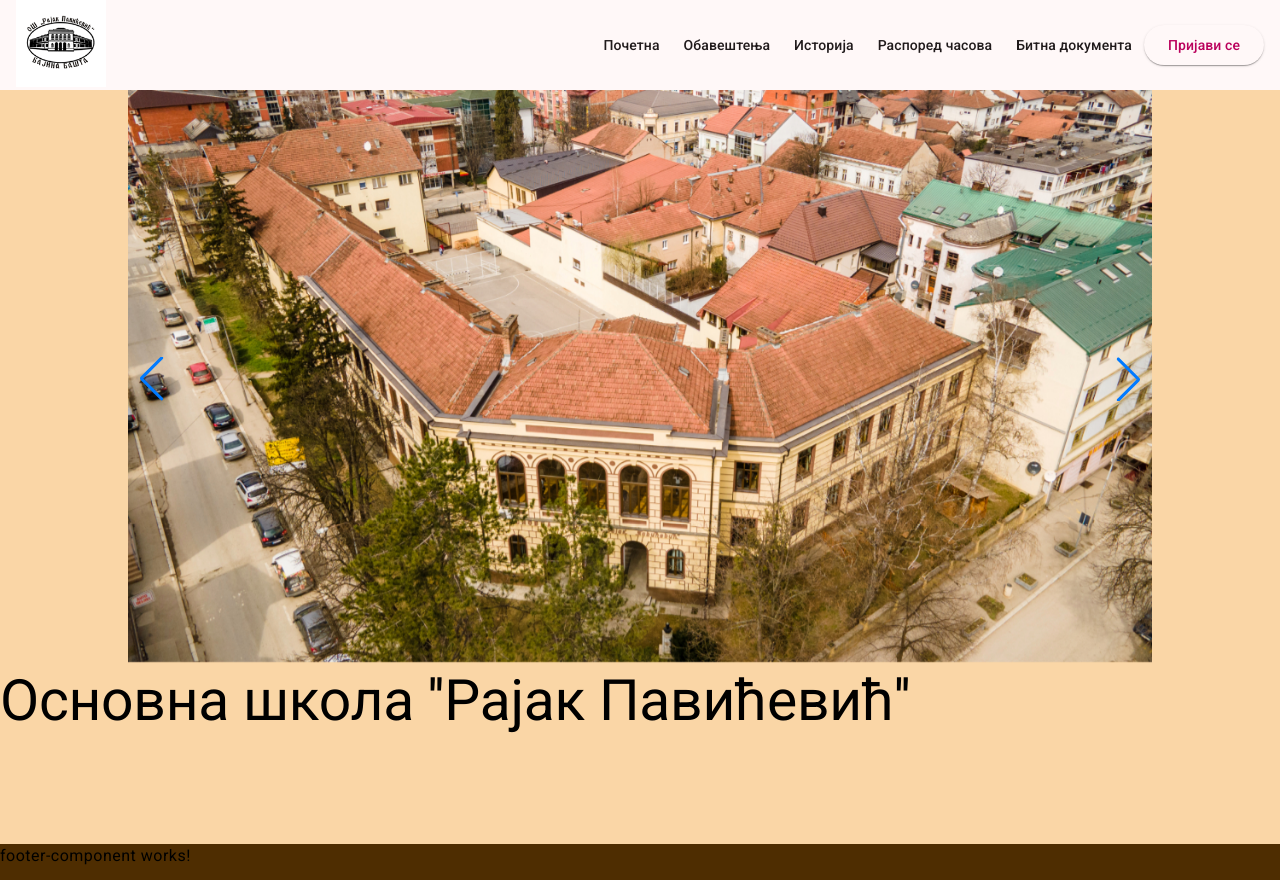
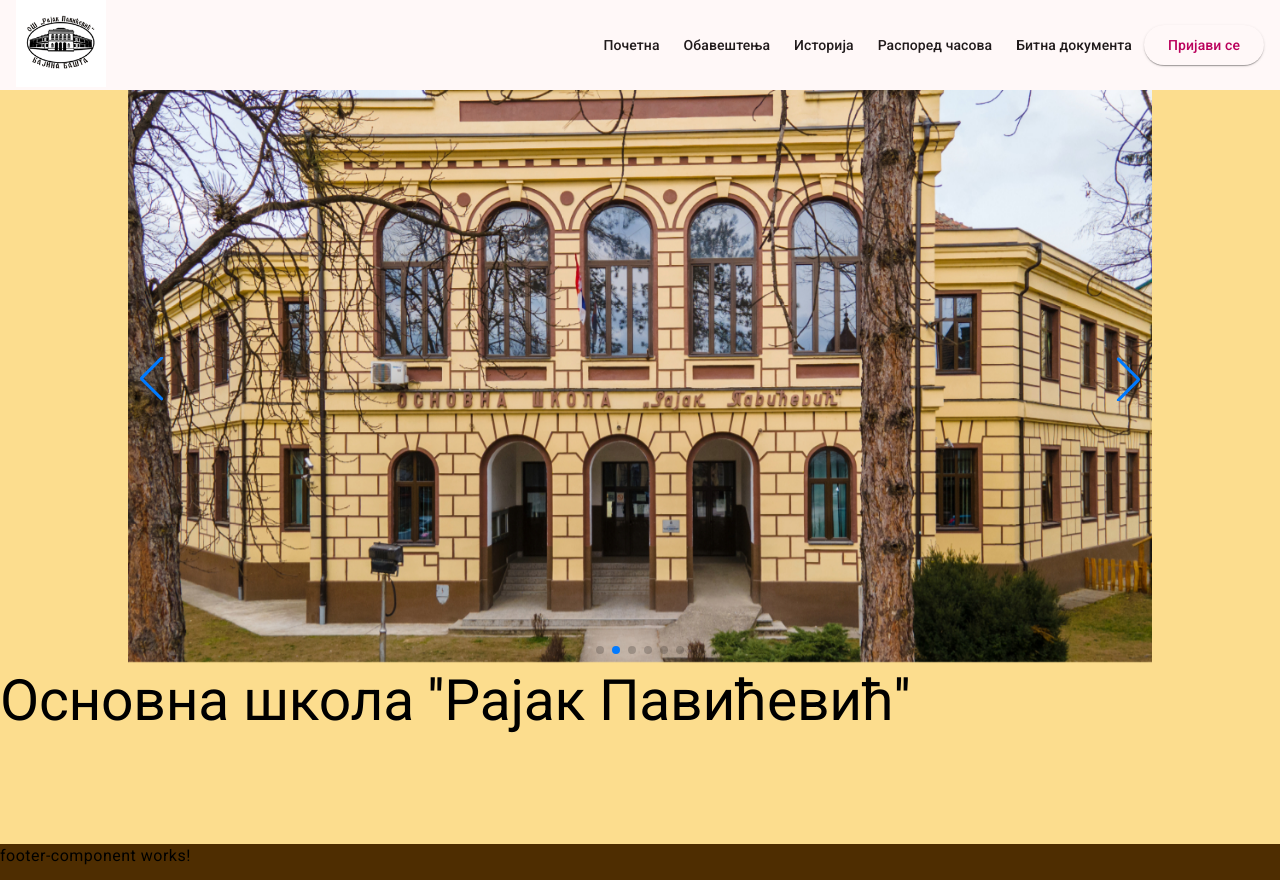
Before and after one commit to Lukakuncak/osrpavicevic-frontend, an Angular app: page /pocetna in a window 1280 px wide. Built offline with nearby package versions, Linux system fonts and the light colour scheme.

Commit message:
add autoplay to slider on homepage

```diff
--- a/src/app/app.component.css
+++ b/src/app/app.component.css
@@ -16,7 +16,7 @@
 .body{
     margin: 0;
     padding: 0;
-    background-color: rgb(250, 214, 166);
+    background-color: rgb(252, 221, 142);
     flex-grow: 1;
 }
 
--- a/src/app/home/home.component.html
+++ b/src/app/home/home.component.html
@@ -1,10 +1,10 @@
 <div class="home-page">
-    <swiper-container loop="true" navigation="true" class="home-slider">
+    <swiper-container loop="true" navigation="true" pagination="true" autoplay="true" speed = "1500" class="home-slider">
+        <swiper-slide class="image-slide">
+            <img src="slide-2.jpg">
+        </swiper-slide>
         <swiper-slide class="image-slide">
             <img src="slide-1.jpg">
-        </swiper-slide>
-        <swiper-slide class="image-slide">
-            <img src="slide-2.jpg">
         </swiper-slide>
         <swiper-slide class="image-slide">
             <img src="slide-3.jpg">
```
